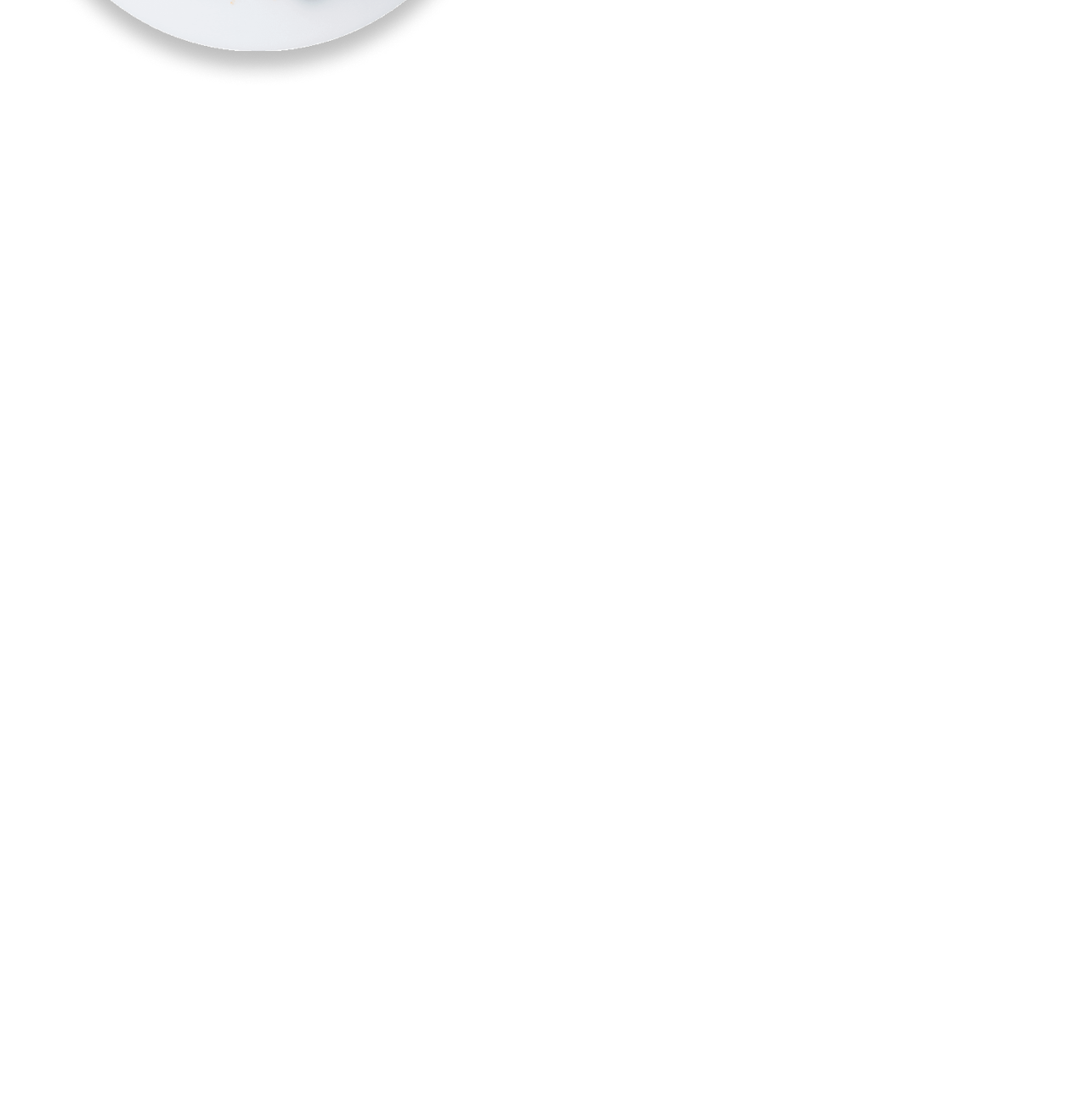
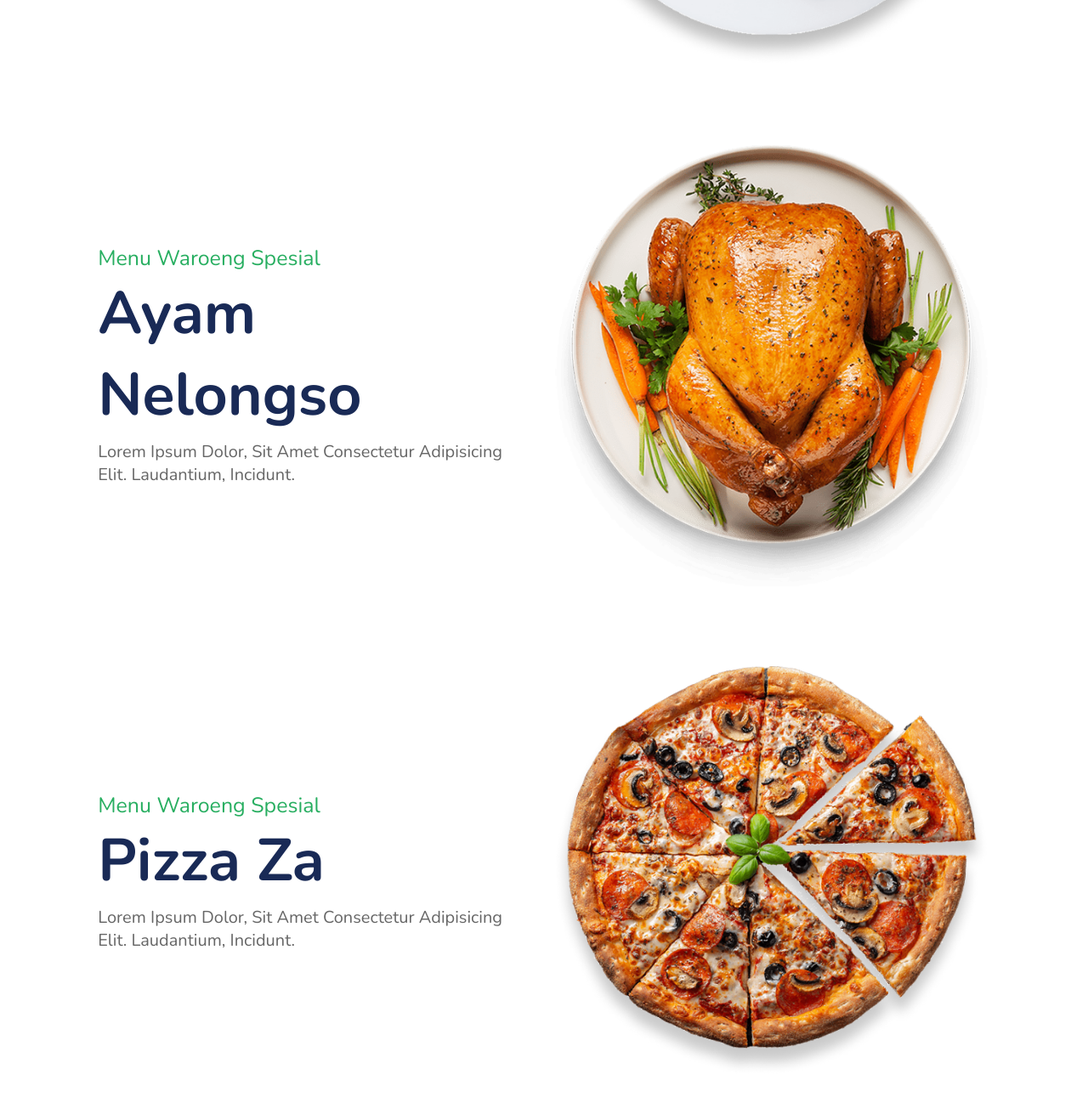
Before and after one commit to aamasykuri/waroeng-website, a plain HTML site: page index.html in a window 1280 px wide. Shown: the part 548-1839 px from the top of the page at 85% size. Before the commit the page ends 800 px from the top, so only its background shows below. Drawn offline with nearby package versions, Linux system fonts and the light colour scheme.

Commit message:
add menu content

```diff
--- a/css/style.css
+++ b/css/style.css
@@ -23,6 +23,14 @@ html {
   overflow-x: hidden;
   scroll-padding-top: 5.5rem;
   scroll-behavior: smooth;
+}
+
+section {
+  padding: 2rem 9%;
+}
+
+section:nth-child(even) {
+  background: #eee;
 }
 
 header {
@@ -142,6 +150,43 @@ header .icons #menu-bars {
   font-size: 5rem;
 }
 
+.home .home-slider .slide {
+  display: flex;
+  align-items: center;
+  flex-wrap: wrap;
+  gap: 2rem;
+  padding-top: 9rem;
+}
+
+.home .home-slider .slide .content {
+  flex: 1 1 45rem;
+}
+
+.home .home-slider .slide .content span {
+  color: var(--green);
+  font-size: 2.5rem;
+}
+
+.home .home-slider .slide .content h3 {
+  color: var(--black);
+  font-size: 7rem;
+}
+
+.home .home-slider .slide .content p {
+  color: var(--light-color);
+  font-size: 2rem;
+  padding: 0.5rem 0;
+}
+
+.home .home-slider .slide .image {
+  flex: 1 1 45rem;
+}
+
+.home .home-slider .slide .image img {
+  width: 100%;
+}
+
+
 /* Media Queries */
 @media (max-width: 991px) {
   html {
--- a/index.html
+++ b/index.html
@@ -52,7 +52,7 @@
 
     <!-- Start Home Section -->
     <section class="home" id="home">
-        <div class="container">
+        <div class="home-slider">
             <div class="wrapper">
                 <div class="slide">
                     <div class="content">
@@ -65,6 +65,30 @@
                         <img src="images/home-img-1.png" alt="mie pedas">
                     </div>
                 </div>
+
+                <div class="slide">
+                    <div class="content">
+                        <span>Menu Waroeng Spesial</span>
+                        <h3>Ayam Nelongso</h3>
+                        <p>Lorem ipsum dolor, sit amet consectetur adipisicing elit. Laudantium, incidunt.</p>
+                        <a href="#" class="btn"></a>
+                    </div>
+                    <div class="image">
+                        <img src="images/home-img-2.png" alt="mie pedas">
+                    </div>
+                </div>
+
+                <div class="slide">
+                    <div class="content">
+                        <span>Menu Waroeng Spesial</span>
+                        <h3>Pizza Za</h3>
+                        <p>Lorem ipsum dolor, sit amet consectetur adipisicing elit. Laudantium, incidunt.</p>
+                        <a href="#" class="btn"></a>
+                    </div>
+                    <div class="image">
+                        <img src="images/home-img-3.png" alt="mie pedas">
+                    </div>
+                </div>
             </div>
         </div>
     </section>
```
